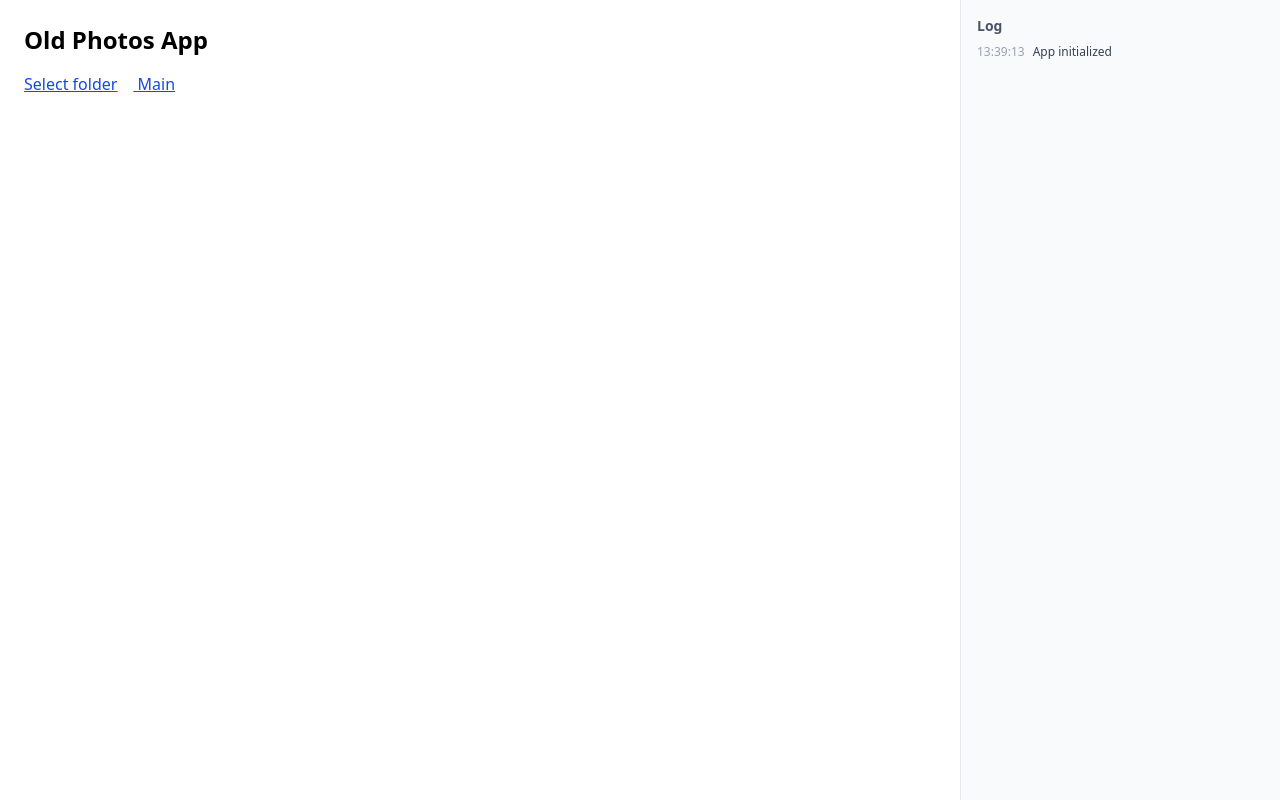
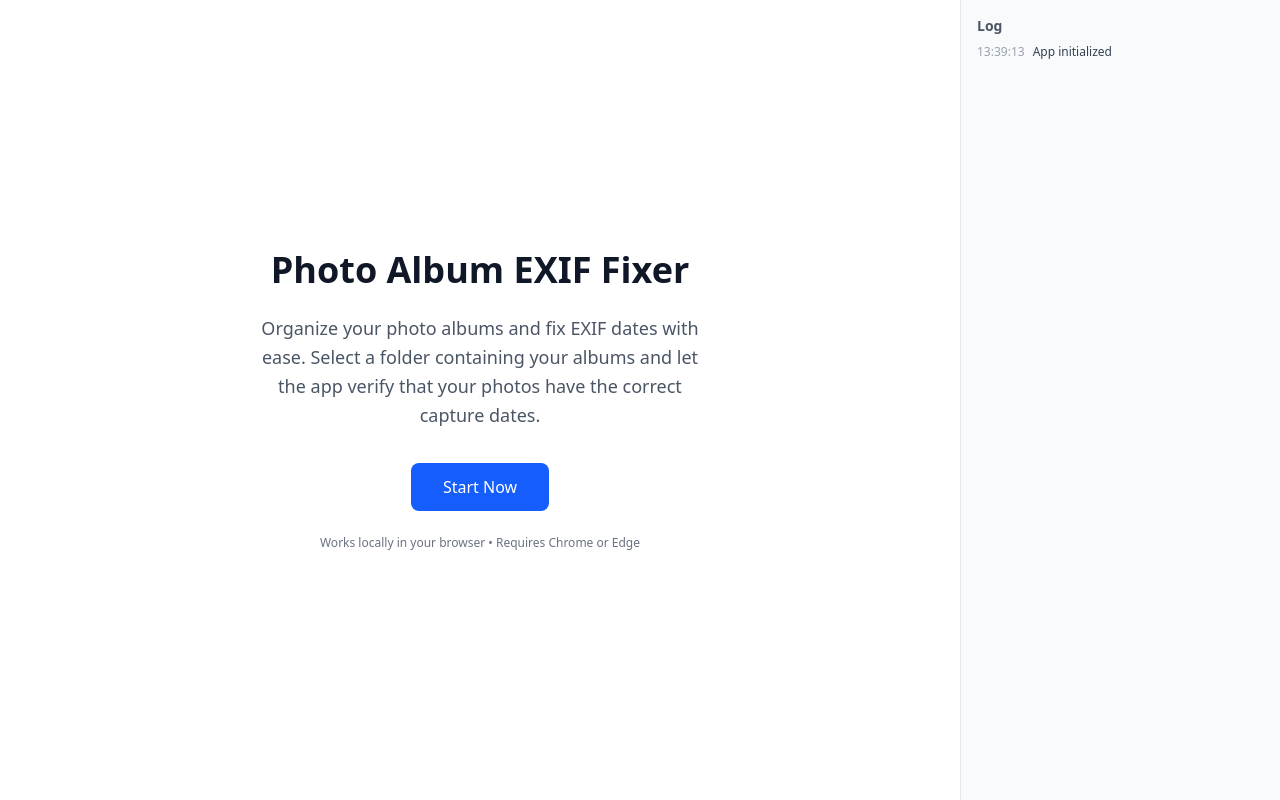
Before and after one commit to martindzejky/photo-album-exif-fixer, a SvelteKit app: page / in a window 1280 px wide. Built offline with nearby package versions, Linux system fonts and the light colour scheme.

Commit message:
update landing page title to match package.json name

```diff
--- a/src/routes/+page.svelte
+++ b/src/routes/+page.svelte
@@ -1,5 +1,25 @@
-<h1 class="text-2xl font-semibold mb-4">Old Photos App</h1>
-<nav class="space-x-4 text-blue-700 underline">
-	<a href="/select">Select folder</a>
-	<a href="/main">Main</a>
-</nav>
+<!-- Landing page with centered content -->
+<div class="min-h-full flex items-center justify-center px-6">
+  <div class="max-w-md text-center">
+    <h1 class="text-4xl font-bold text-gray-900 mb-6">
+      Photo Album EXIF Fixer
+    </h1>
+
+    <p class="text-lg text-gray-600 mb-8 leading-relaxed">
+      Organize your photo albums and fix EXIF dates with ease.
+      Select a folder containing your albums and let the app verify
+      that your photos have the correct capture dates.
+    </p>
+
+    <a
+      href="/select"
+      class="inline-block px-8 py-3 bg-blue-600 text-white font-medium rounded-lg hover:bg-blue-700 transition-colors"
+    >
+      Start Now
+    </a>
+
+    <p class="text-xs text-gray-500 mt-6">
+      Works locally in your browser • Requires Chrome or Edge
+    </p>
+  </div>
+</div>
```
